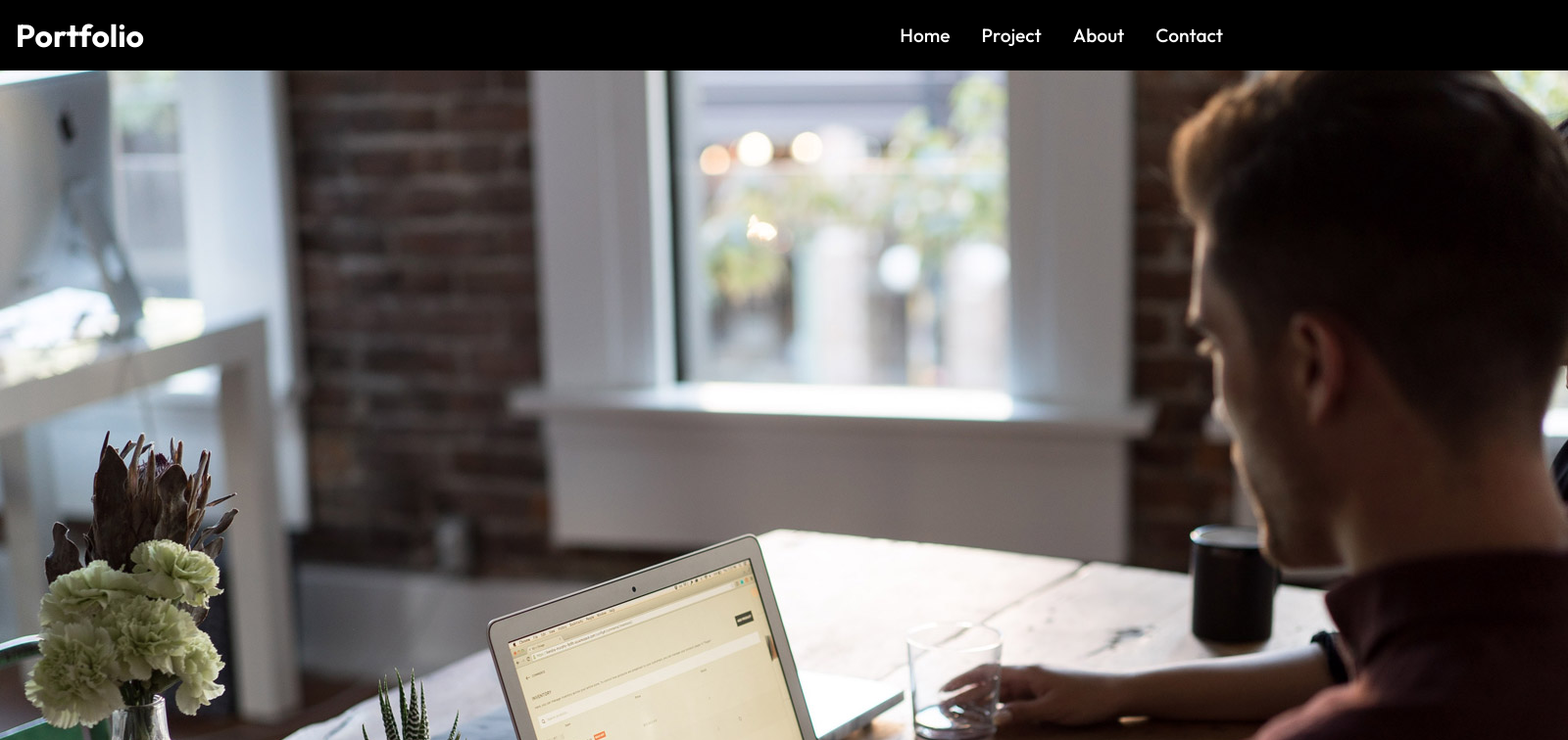
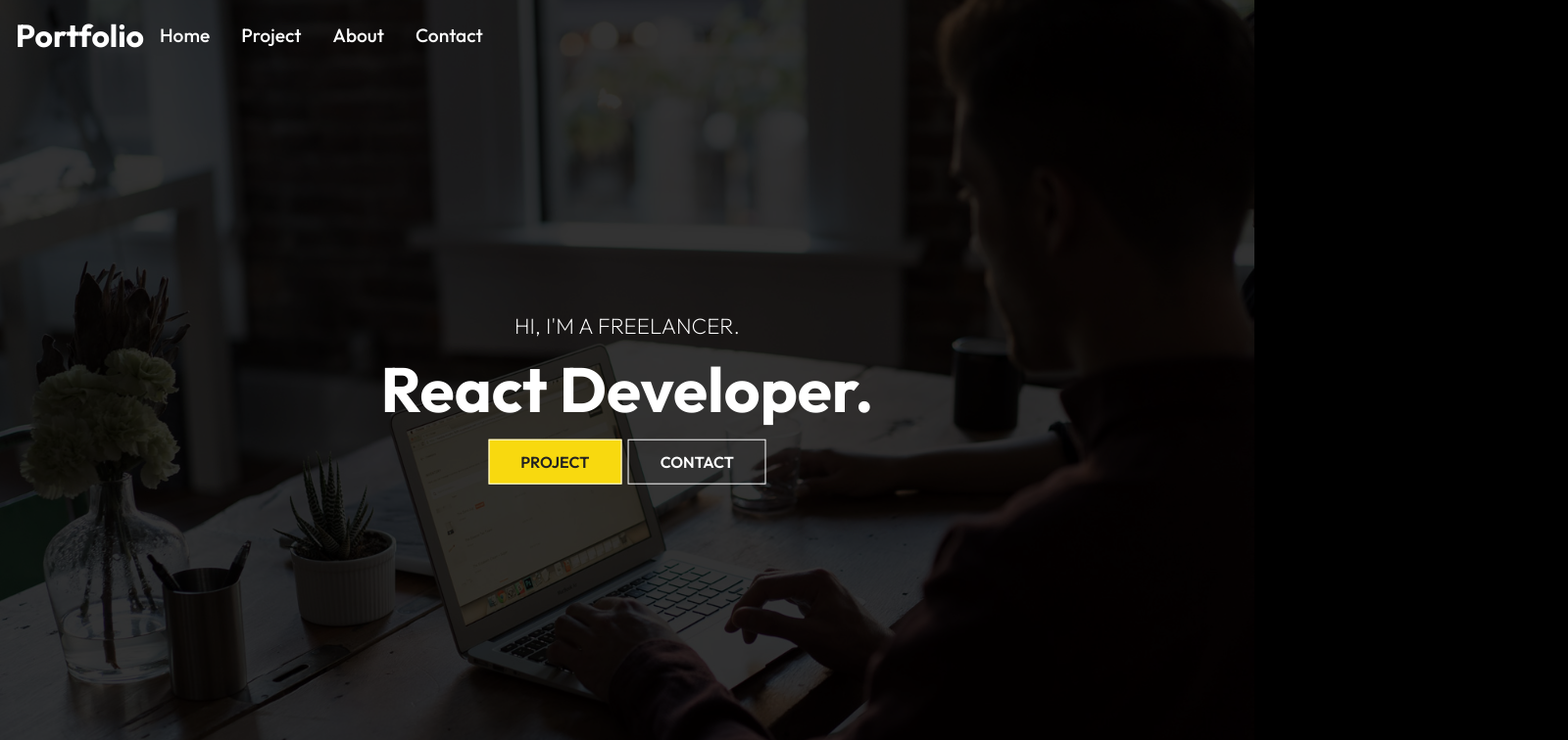
Before and after one commit to promishgrg98/personal-portfolio, a React (Create React App) app: page / in a window 1280 px wide. Shown: the top 756 px of the page at 98% size, 1600 px wide, since content can reach past the window. Built offline with nearby package versions, Linux system fonts and the light colour scheme.

Commit message:
style hero section

```diff
--- a/src/components/Hero.css
+++ b/src/components/Hero.css
@@ -0,0 +1,63 @@
+.hero {
+    height: 100%;
+    width: 100%;
+
+    .mask {
+        width: 100%;
+        height: 100vh;
+        position: relative;
+
+        .intro-img {
+            width: 100%;
+            height: 100%;
+            background-size: cover;
+            background-position: center;
+            object-fit: cover;
+        }
+
+        &::after {
+            content: '';
+            width: 100%;
+            height: 100%;
+            position: absolute;
+            top: 0;
+            left: 0;
+            background-color: black;
+            opacity: 0.8;
+        }
+    }
+
+    .content {
+        position: absolute;
+        transform: translate(-50%, -50%);
+        top: 50%;
+        left: 50%;
+        text-align: center;
+
+        p {
+            font-size: 1.4rem;
+            font-weight: 200;
+            text-transform: uppercase;
+        }
+
+        h1 {
+            font-size: 4rem;
+            padding: 0.6rem 0 1.5rem;
+        }
+
+        .btn {
+            margin: 1rem 0.2rem;
+        }
+    }
+}
+
+
+@media screen and (max-width: 640px) {
+    .hero {
+        .content {
+            h1 {
+                font-size: 3rem;
+            }
+        }
+    }
+}
--- a/src/components/Navbar.css
+++ b/src/components/Navbar.css
@@ -3,6 +3,8 @@
     justify-content: space-between;
     align-items: center;
     padding: 1rem;
+    position: fixed;
+    z-index: 1;
 
     .nav-menu {
         display: flex;
```
